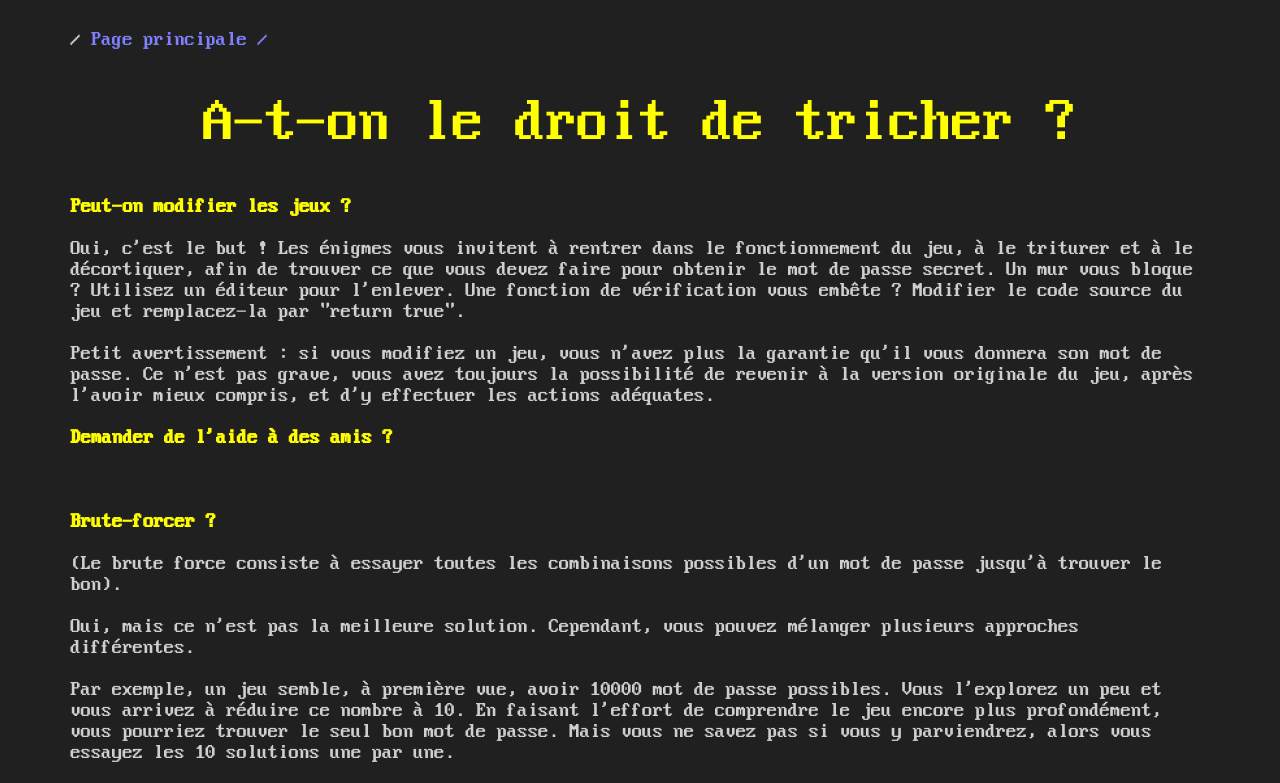
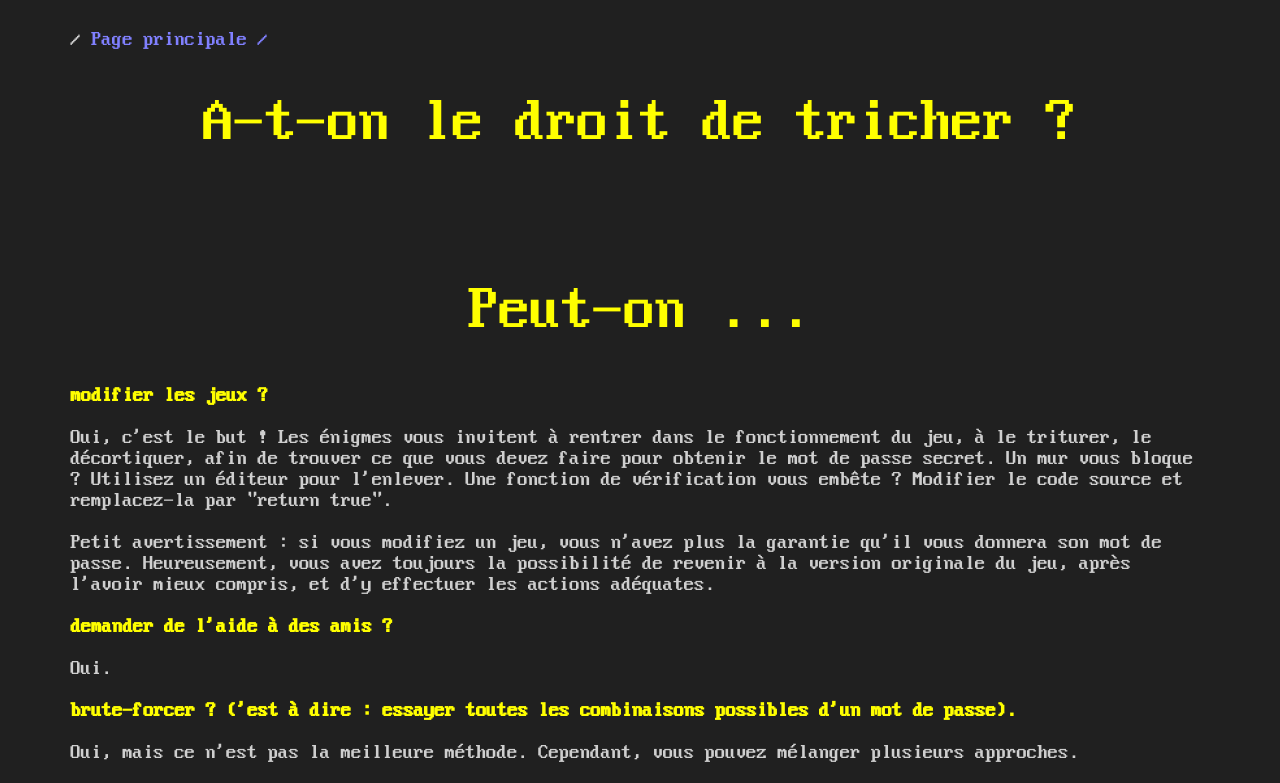
Before and after one commit to darkrecher/TUR-ROX, a plain HTML site: page cheat.html in a window 1280 px wide. Shown: the top 783 px of the page. Drawn offline with Linux system fonts and the light colour scheme.

Commit message:
Relecture textes.

```diff
--- a/cheat.html
+++ b/cheat.html
@@ -17,32 +17,34 @@
   </div>
 
   <h1>A-t-on le droit de tricher ?</h1>
+  <br><br>
+
+  <h1>Peut-on ...</h1>
 
   <p>
-    <b>Peut-on modifier les jeux ?</b>
+    <b>modifier les jeux ?</b>
     <br><br>
-    Oui, c'est le but ! Les énigmes vous invitent à rentrer dans le fonctionnement du jeu, à le triturer et à le décortiquer, afin de trouver ce que vous devez faire pour obtenir le mot de passe secret. Un mur vous bloque ? Utilisez un éditeur pour l'enlever. Une fonction de vérification vous embête ? Modifier le code source du jeu et remplacez-la par "return true".
+    Oui, c'est le but ! Les énigmes vous invitent à rentrer dans le fonctionnement du jeu, à le triturer, le décortiquer, afin de trouver ce que vous devez faire pour obtenir le mot de passe secret. Un mur vous bloque ? Utilisez un éditeur pour l'enlever. Une fonction de vérification vous embête ? Modifier le code source et remplacez-la par "return true".
     <br><br>
-    Petit avertissement : si vous modifiez un jeu, vous n'avez plus la garantie qu'il vous donnera son mot de passe. Ce n'est pas grave, vous avez toujours la possibilité de revenir à la version originale du jeu, après l'avoir mieux compris, et d'y effectuer les actions adéquates.
+    Petit avertissement : si vous modifiez un jeu, vous n'avez plus la garantie qu'il vous donnera son mot de passe. Heureusement, vous avez toujours la possibilité de revenir à la version originale du jeu, après l'avoir mieux compris, et d'y effectuer les actions adéquates.
     <br><br>
-    <b>Demander de l'aide à des amis ?</b>
+    <b>demander de l'aide à des amis ?</b>
     <br><br>
+    Oui.
     <br><br>
-    <b>Brute-forcer ?</b>
+    <b>brute-forcer ? ('est à dire : essayer toutes les combinaisons possibles d'un mot de passe).</b>
     <br><br>
-    (Le brute force consiste à essayer toutes les combinaisons possibles d'un mot de passe jusqu'à trouver le bon).
+    Oui, mais ce n'est pas la meilleure méthode. Cependant, vous pouvez mélanger plusieurs approches.
     <br><br>
-    Oui, mais ce n'est pas la meilleure solution. Cependant, vous pouvez mélanger plusieurs approches différentes.
-    <br><br>
-    Par exemple, un jeu semble, à première vue, avoir 10000 mot de passe possibles. Vous l'explorez un peu et vous arrivez à réduire ce nombre à 10. En faisant l'effort de comprendre le jeu encore plus profondément, vous pourriez trouver le seul bon mot de passe. Mais vous ne savez pas si vous y parviendrez, alors vous essayez les 10 solutions une par une.
+    Par exemple, supposons un jeu qui semble avoir 10000 mots de passe possibles. Vous l'explorez un peu et vous arrivez à réduire ce nombre à 10. En explorant encore plus, vous pourriez trouver le bon mot de passe, mais ça vous semble trop compliqué, alors vous essayez les 10 mots de passe un par un.
     <br><br>
     Pour vous donner un ordre d'idée :
     <br><br>
      - Si un jeu semble avoir moins de 20 solutions possibles, vous pouvez les tester manuellement.
     <br><br>
-     - Si un jeu semble avoir moins de 500 solutions, qui sont facilement identifiables, vous pouvez écrire un petit algorithme dans le language que vous souhaitez pour les tester automatiquement.
+     - Si un jeu semble avoir moins de 500 solutions, facilement vérifiables, vous pouvez écrire un petit algorithme dans le language que vous souhaitez pour les tester automatiquement.
     <br><br>
-     - Si un jeu semble avoir plus de 500 solutions, vous devriez peut-être l'explorer encore pour mieux le comprendre.
+     - Si un jeu semble avoir plus de 500 solutions, vous devriez peut-être continuer de l'explorer pour mieux le comprendre.
     <br><br>
     <b>Utiliser des IA ?</b>
     <br><br>
```
Also changed, not shown: TUR-ROX-BASIC/main.html (+3 -3 lines), index.html (+1 -3 lines), why.html (+5 -5 lines).
